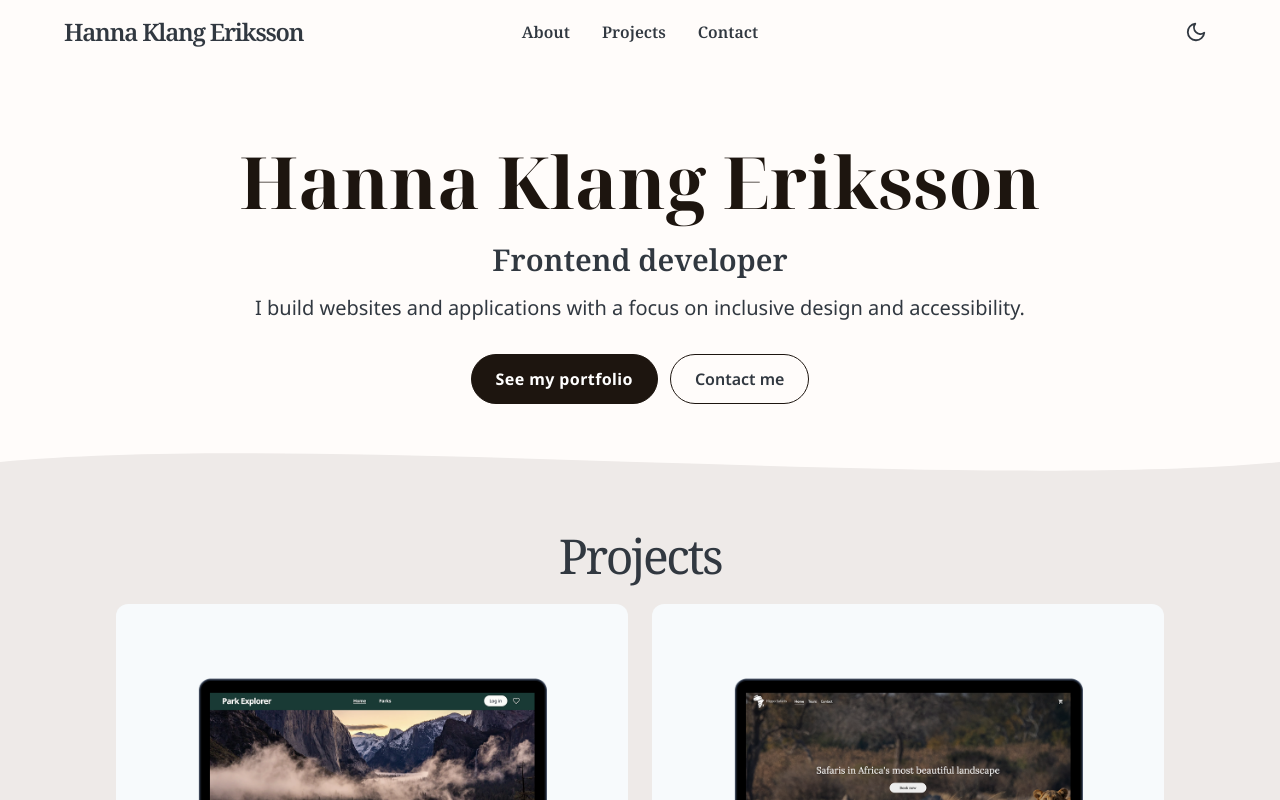
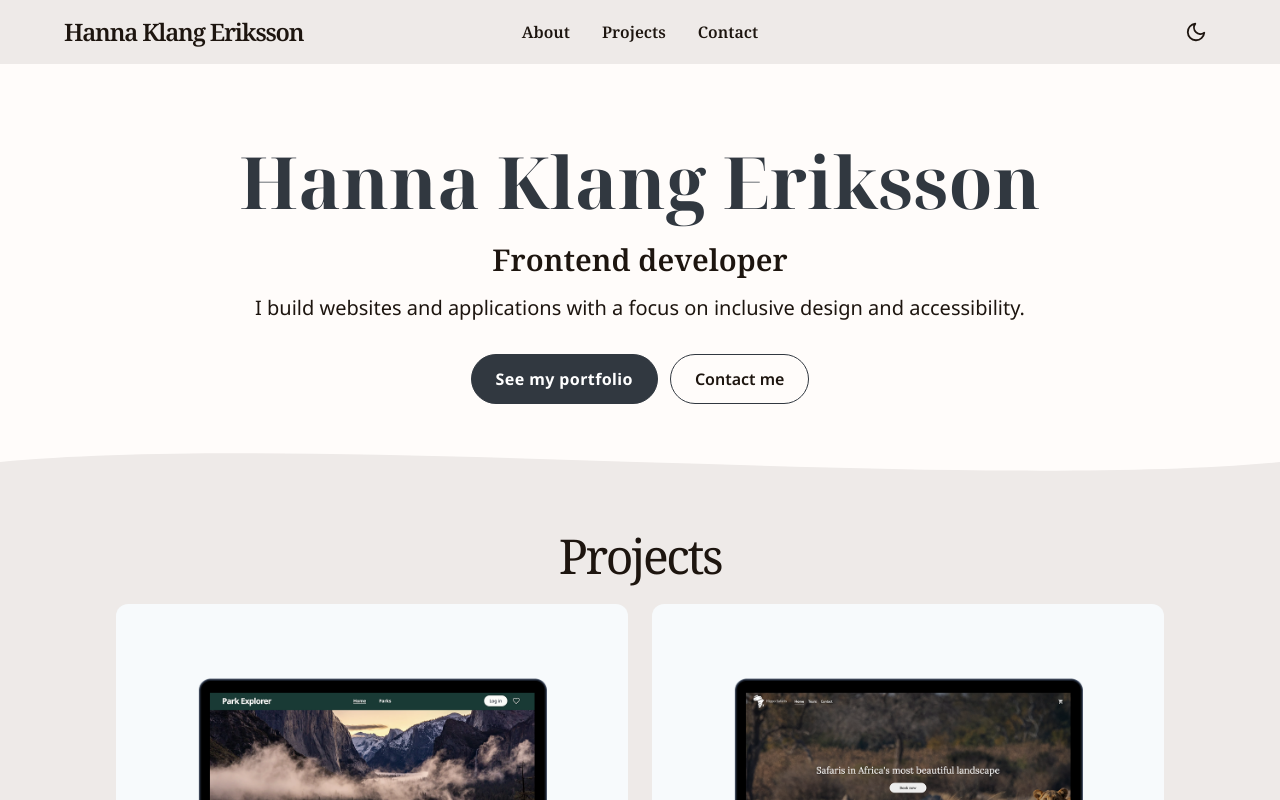
Before and after one commit to Hannahelenas/hanna-portfolio-next-v1, a Next.js app: page / in a window 1280 px wide. Shown: the top 800 px of the page. Built offline with nearby package versions, Linux system fonts and the light colour scheme.

Commit message:
Update light and dark theme color variables.

```diff
--- a/app/globals.css
+++ b/app/globals.css
@@ -21,24 +21,23 @@ body {
 }
 
 .light {
-  --color-bg: #eeeae8; /* #F9F3EB */
-  --color-bg-secondary: #fffcfa; /* #f0f5f5; */
-  --color-text: #313840; /* #070723; */ /* #313840; */
-  --color-text-secondary: #1d150f; /* #013b6a; */
-  --color-navbar: #fffcfa; /* #FFFCFA; */ /* #F9F3EC; */ /* #e1ecec; */
-  --color-footer: #1d150f; /* #070723; */
-  --color-text-light: white;
+  --color-bg: #eeeae8;
+  --color-bg-secondary: #fffcfa;
+  --color-text: #1d150f;
+  --color-text-secondary: #313840;
+  --color-card-bg: #ffffff;
+  --color-text-light: #ffffff;
   --color-chip: #f2f0ed;
   --color-accent-primary: #e4e0dd;
 }
 
 .dark {
-  --color-bg: #070723;
-  --color-bg-secondary: #070723;
-  --color-text: #e1ecec;
-  --color-text-secondary: #fffcfa; /* #fff4d4; */
-  --color-navbar: #070723;
-  --color-footer: #070723;
-  --color-text-light: white;
-  --color-chip: #f2f0ed;
+  --color-bg: #1c1a19;
+  --color-bg-secondary: #242221;
+  --color-text: #e4e0dd;
+  --color-text-secondary: #cfc7c2;
+  --color-card-bg: #242221;
+  --color-text-light: #ffffff;
+  --color-chip: #2d2a29;
+  --color-accent-primary: #4a433e;
 }
```
